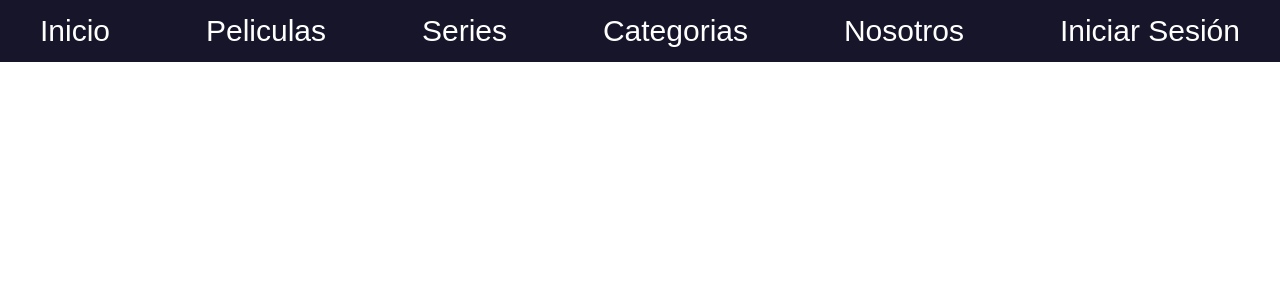
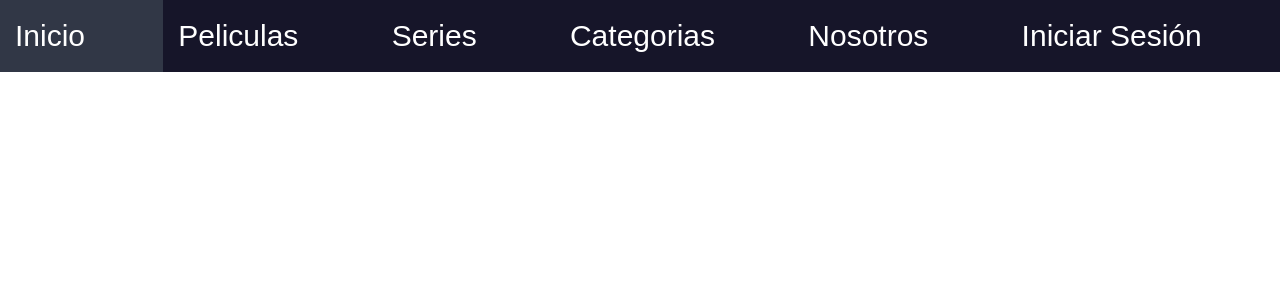
Before and after one commit to LuisInestroza/Proyecto-Portales-Web, a PHP site: page / in a window 1280 px wide. Shown: the top 300 px of the page. Run offline with PHP 8.4, Linux system fonts and the light colour scheme; some libraries are stand-ins or nearby versions; some web fonts are replaced.

Commit message:
Mejoras en el header

```diff
--- a/css/main.css
+++ b/css/main.css
@@ -135,38 +135,93 @@ body{
     font-family: var(--fuente-principal);
 }
 
-.header{
+/* Diseño deñ header */
+
+header{
+
+    width: 100%;
     background-color: var(--colorMoradoOscuro);
-}
-.header nav{
 
-    padding: 1rem 0;
-    max-width: 1200px;
-    margin: 0 auto;
-    display: flex;
-    flex-direction: column;
-    align-items: center;
 }
 
-@media(min-width: 768px){
-    .header nav{
-        flex-direction: row;
-        justify-content: space-between;
+#btnMenu{
+    display: none;
+}
+
+header label{
+    display: none;
+    width: 30px;
+    height: 30px;
+    padding: 10px;
+
+}
+
+header label:hover{
+    cursor: pointer;
+    background-color: var(--colorMoradoClaro);
+}
+
+.menu ul{
+    margin: 0;
+    list-style: none;
+    padding: 0;
+    display: flex;
+
+}
+
+.menu li{
+    flex-grow: 1;
+}
+
+.menu li:hover{
+    background: var(--colorMoradoClaro);
+
+}
+
+.menu li a{
+    display: block;
+    padding: 15px 15px;
+    color: var(--colorBlanco);
+    text-decoration: none;
+    font-size: 3rem;
+
+}
+
+@media(max-width: 768px){
+    header label{
+        display: block;
+    }
+
+    .menu{
+        position: absolute;
+        background: var(--colorMoradoOscuro);
+        width: 100%;
+        margin-left: -100%;
+        transition: all 1s;
+    }
+
+    .menu ul{
+        flex-direction: column;
+
+    }
+
+    .menu li{
+        border-top: 1px solid #FFFFFF;
+    }
+
+    #btnMenu:checked ~ .menu{
+        margin: 0;
     }
 }
 
-.header nav a{
-    color: var(--colorBlanco);
-    text-decoration: none;
-    font-size: 3rem;
-    margin-bottom: 2rem;
-}
 
-@media (min-width: 768px) {
-    .header nav a {
-        margin-bottom: 0;
-    }
-}
+
+
+
+
+
+
+
 
  /* ==========================================================================
    Helper classes
--- a/index.html
+++ b/index.html
@@ -17,6 +17,9 @@
 
   <!-- link  de estlo de letra -->
   <link href="https://fonts.googleapis.com/css?family=Viga" rel="stylesheet">
+
+  <!-- Links de iconos -->
+    <link rel="stylesheet" href="https://use.fontawesome.com/releases/v5.8.0/css/all.css" integrity="sha384-Mmxa0mLqhmOeaE8vgOSbKacftZcsNYDjQzuCOm6D02luYSzBG8vpaOykv9lFQ51Y" crossorigin="anonymous">
 </head>
 
 <body>
@@ -26,16 +29,42 @@
 
   <!-- Encabezados del sitio-->
 
-  <div class="header">
-    <nav class="menu">
-      <a href="">Inicio</a>
-      <a href="">Peliculas</a>
-      <a href="">Series</a>
-      <a href="">Categorias</a>
-      <a href="">Nosotros</a>
-      <a href="">Iniciar Sesión</a>
+  <header class="header">
+    <input type="checkbox" id="btnMenu">
+    <label for="btnMenu"><i class="fas fa-bars"></i></label>
+
+    <nav class=menu>
+      <ul>
+        <li><a href="">Inicio</a></li>
+        <li><a href="">Peliculas</a></li>
+        <li><a href="">Series</a></li>
+        <li><a href="">Categorias</a></li>
+        <li><a href="">Nosotros</a></li>
+        <li><a href="">Iniciar Sesión</a></li>
+      </ul>
+
     </nav>
-  </div>
+
+  </header>
+
+
+
+
+
+
+
+
+
+
+
+
+
+
+
+
+
+
+
 
 
   <!-- Add your site or application content here -->
```
